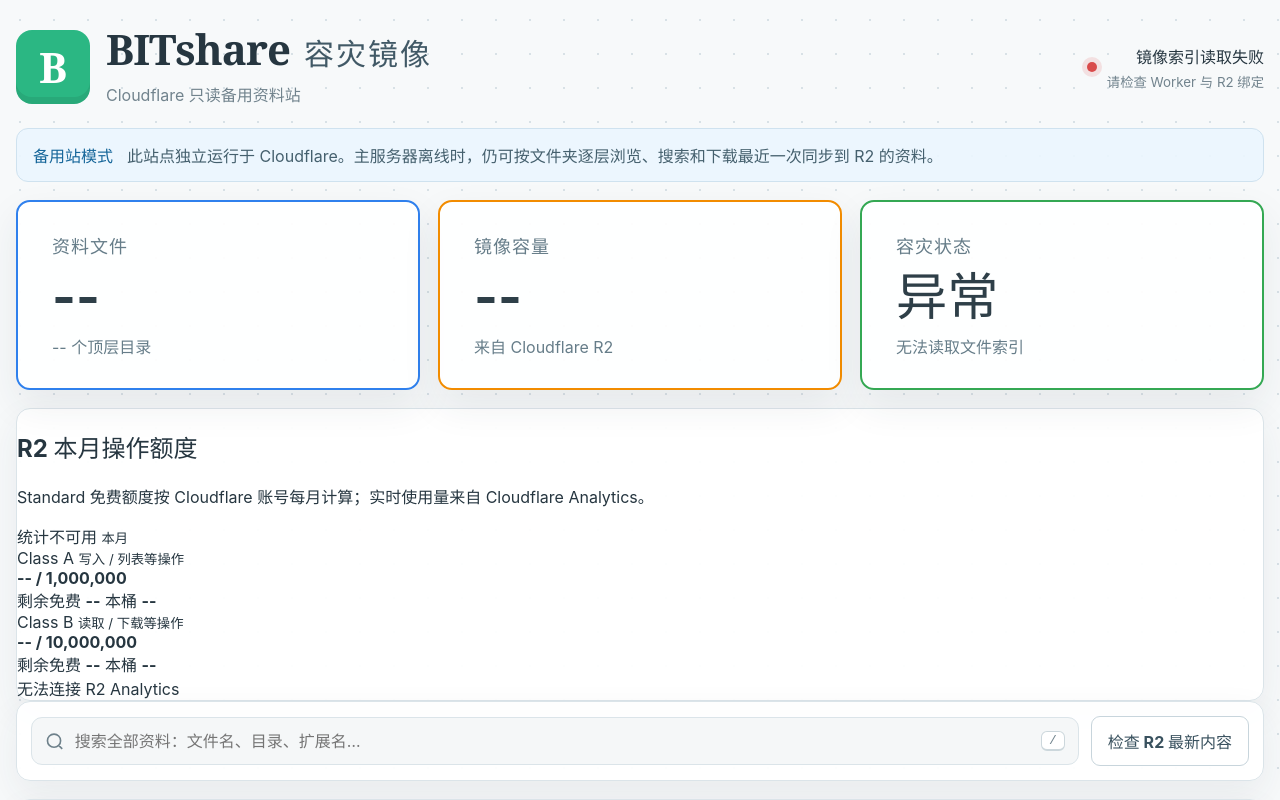
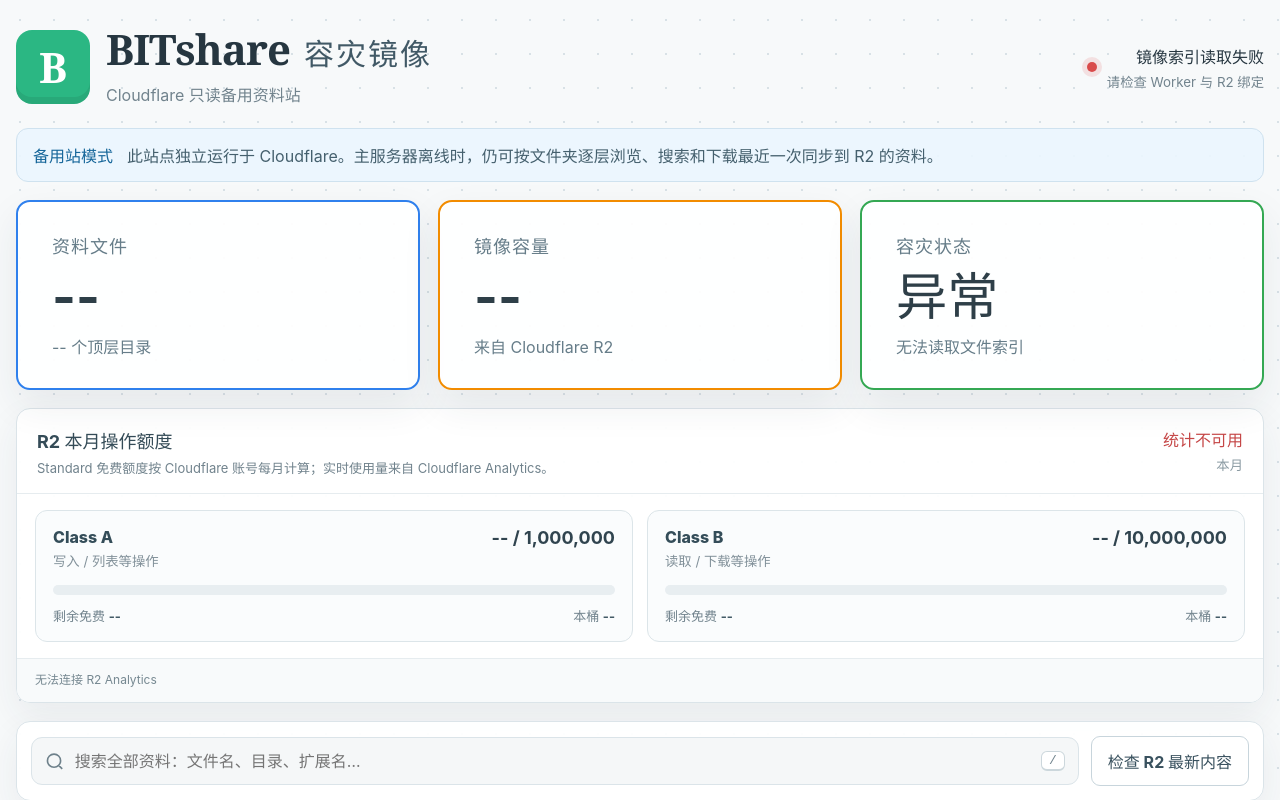
Before and after one commit to 1whoarei1/openshare-cf, a website: page public/index.html in a window 1280 px wide. Shown: the top 800 px of the page. Drawn offline with Linux system fonts and the light colour scheme; no server answers.

Commit message:
Style R2 quota dashboard

```diff
--- a/public/assets/site.css
+++ b/public/assets/site.css
@@ -72,6 +72,81 @@
 .stat-card small { font-size: 16px; }
 
 .panel { background: rgba(255,255,255,.96); border: 1px solid #dbe4e9; border-radius: 14px; box-shadow: 0 14px 36px rgba(36,54,64,.07); }
+
+.quota-panel { margin-bottom: 18px; overflow: hidden; }
+.quota-header {
+  display: flex;
+  justify-content: space-between;
+  gap: 20px;
+  align-items: flex-start;
+  padding: 18px 20px 14px;
+  border-bottom: 1px solid #e6ecef;
+}
+.quota-header h2 { margin: 0 0 5px; font-size: 18px; color: #344b57; }
+.quota-header p { margin: 0; color: #71838d; font-size: 13px; line-height: 1.6; }
+.quota-status { text-align: right; white-space: nowrap; }
+.quota-status span,
+.quota-status small { display: block; }
+.quota-status span { font-weight: 750; color: #5b6f79; }
+.quota-status small { color: #8a9aa2; margin-top: 4px; }
+.usage-ok { color: #248454 !important; }
+.usage-warning { color: #b47710 !important; }
+.usage-error { color: #c54646 !important; }
+
+.quota-grid {
+  display: grid;
+  grid-template-columns: repeat(2, minmax(0, 1fr));
+  gap: 14px;
+  padding: 16px 18px;
+}
+.quota-card {
+  border: 1px solid #dce5e9;
+  background: #fafcfd;
+  border-radius: 12px;
+  padding: 16px 17px;
+}
+.quota-title {
+  display: flex;
+  align-items: flex-start;
+  justify-content: space-between;
+  gap: 18px;
+}
+.quota-title > div { display: grid; gap: 4px; }
+.quota-label { font-size: 16px; font-weight: 800; color: #344d59; }
+.quota-title small { color: #819099; }
+.quota-title > strong { color: #30444f; font-size: 18px; white-space: nowrap; }
+.progress-track {
+  height: 10px;
+  margin: 15px 0 11px;
+  border-radius: 999px;
+  overflow: hidden;
+  background: #e8eef1;
+}
+.progress-fill {
+  width: 0;
+  height: 100%;
+  border-radius: inherit;
+  transition: width .35s ease;
+}
+.progress-fill.class-a { background: linear-gradient(90deg, #f4a33a, #ec7f24); }
+.progress-fill.class-b { background: linear-gradient(90deg, #438fea, #276fca); }
+.quota-footer {
+  display: flex;
+  justify-content: space-between;
+  gap: 14px;
+  color: #71838d;
+  font-size: 13px;
+}
+.quota-footer strong { color: #425a66; }
+.quota-note {
+  border-top: 1px solid #e6ecef;
+  background: #f8fafb;
+  color: #768891;
+  padding: 11px 18px 13px;
+  font-size: 12px;
+  line-height: 1.6;
+}
+
 .search-panel { display: flex; align-items: center; gap: 12px; padding: 14px; margin-bottom: 18px; }
 .search-wrap {
   min-width: 0;
@@ -228,6 +303,10 @@
   .sync-state { font-size: 13px; }
   .stats { grid-template-columns: 1fr; }
   .stat-card { min-height: 132px; padding: 22px 24px; }
+  .quota-header { flex-direction: column; }
+  .quota-status { text-align: left; }
+  .quota-grid { grid-template-columns: 1fr; }
+  .quota-title { align-items: flex-end; }
   .search-panel { align-items: stretch; flex-direction: column; }
   .secondary { width: 100%; }
   .explorer-toolbar {
```
